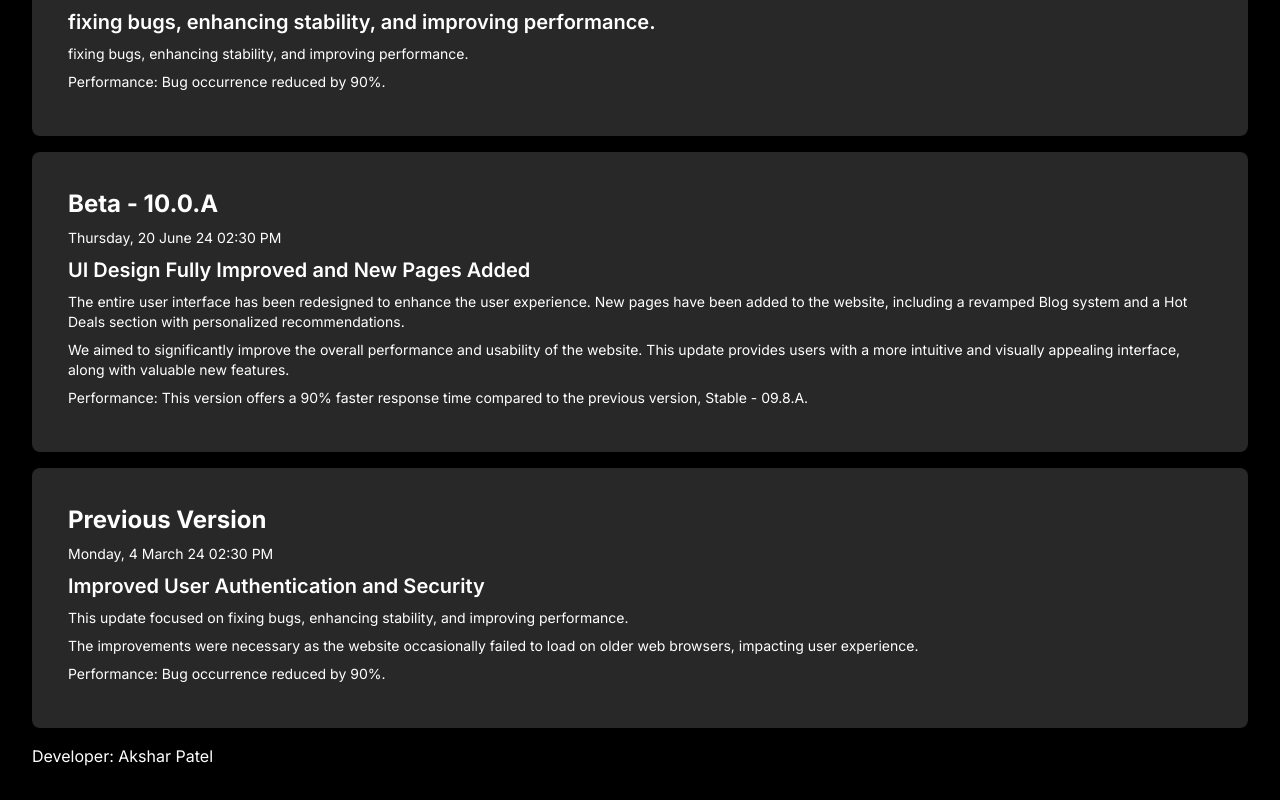
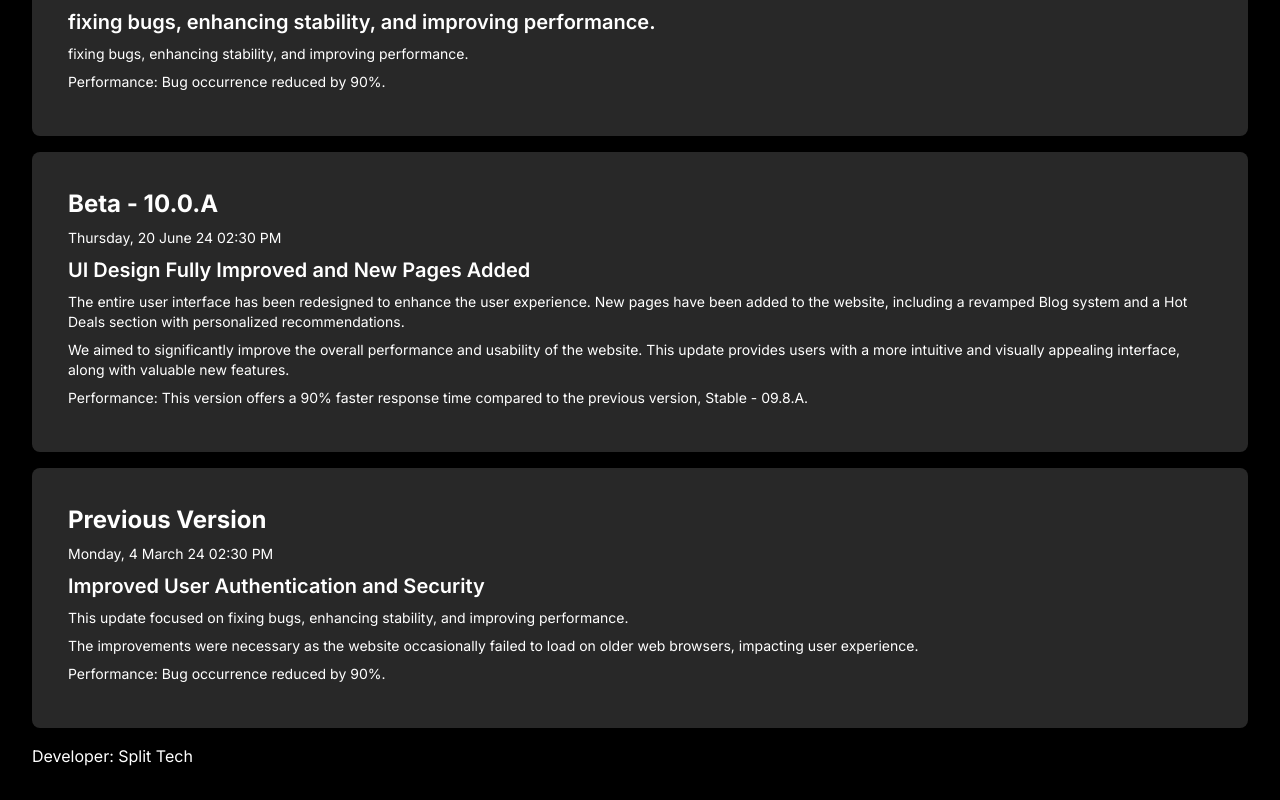
Before and after one commit to developerjay18/vipbachchu, a Next.js app: page /update-hub in a window 1280 px wide. Shown: the part 472-1272 px from the top of the page. Built offline with nearby package versions, Linux system fonts and the light colour scheme.

Commit message:
chore: Update developer name and website link

```diff
--- a/src/app/components/layout/Footer.tsx
+++ b/src/app/components/layout/Footer.tsx
@@ -42,7 +42,7 @@ const Footer: React.FC = () => {
           </div>
 
           <div className="text-center md:text-right">
-            <p className="text-lg font-semibold">Developed by Akshar Patel</p>
+            <p className="text-lg font-semibold">Developed by Split Tech </p>
             <p className="text-gray-500">© {currentYear} | VIPBACHCHU - All Rights Reserved</p>
           </div>
         </div>
--- a/src/app/update-hub/page.tsx
+++ b/src/app/update-hub/page.tsx
@@ -50,7 +50,7 @@ const updates: Update[] = [
 const UpdateHub: React.FC = () => {
   const handleClickDeveloper = () => {
     // Handle click action for developer link
-    window.open('https://yourdeveloperprofilelink.com', '_blank');
+    window.open('https://splixtech.vercel.app/', '_blank');
   };
 
   return (
@@ -78,7 +78,7 @@ const UpdateHub: React.FC = () => {
       ))}
       <div>
         <p className="cursor-pointer hover:text-blue-300" onClick={handleClickDeveloper}>
-          Developer: Akshar Patel
+          Developer: Split Tech
         </p>
       </div>
       </div>
```
